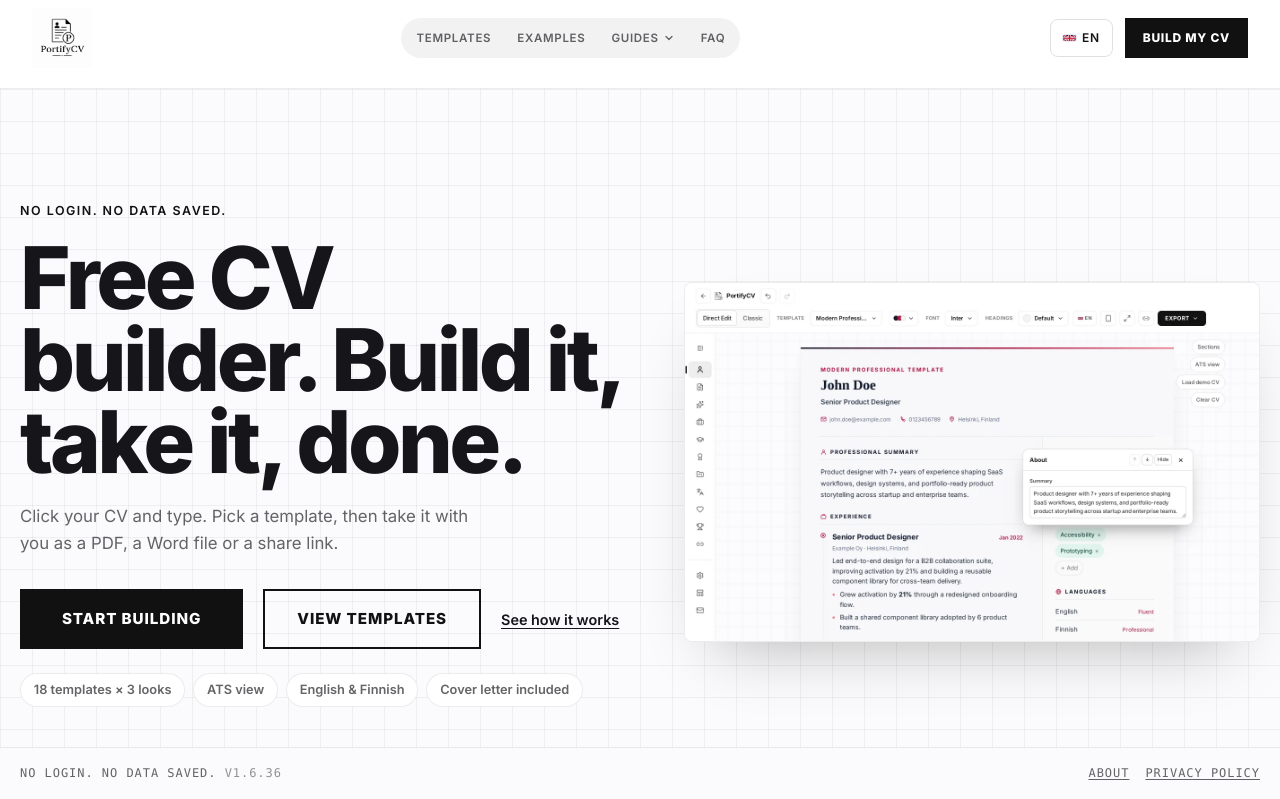
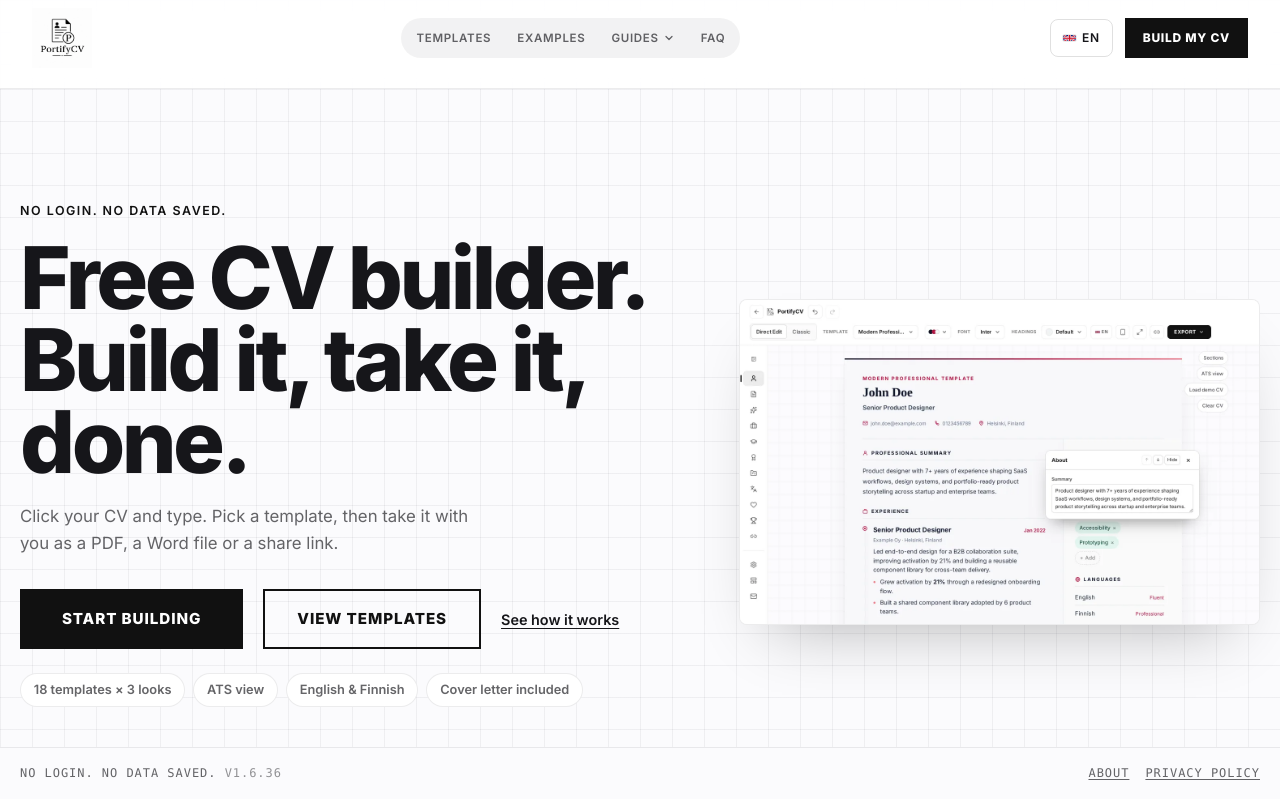
Before and after one commit to R0uty/PortifyCV, a React (Vite) app: page / in a window 1280 px wide. Shown: the top 799 px of the page. Built offline with nearby package versions, Linux system fonts and the light colour scheme.

Commit message:
Let the hero picture shrink so the headline fits on mid-size screens
At 1024-1180px the fixed 36rem picture column left the headline a narrow
column; it wrapped to five lines and pushed the buttons below the fold.
Cap the picture column at 42% of the row.

```diff
--- a/src/styles/app-shell.css
+++ b/src/styles/app-shell.css
@@ -2703,7 +2703,10 @@ select.floating-field__control {
 
 .landing-grid {
   display: grid;
-  grid-template-columns: minmax(0, 1fr) 36rem;
+  /* The picture column gives up width on mid-size screens (at most 42%),
+     so the headline doesn't wrap to five lines in a ~360px column at
+     1024-1180px and push the buttons below the fold (1.6.37). */
+  grid-template-columns: minmax(0, 1fr) min(36rem, 42%);
   align-items: center;
   gap: clamp(2rem, 5vw, 4.5rem);
   width: min(100%, 88rem);
```
Also changed, not shown: 1 other file (tests, documents, lock files or other folders).
